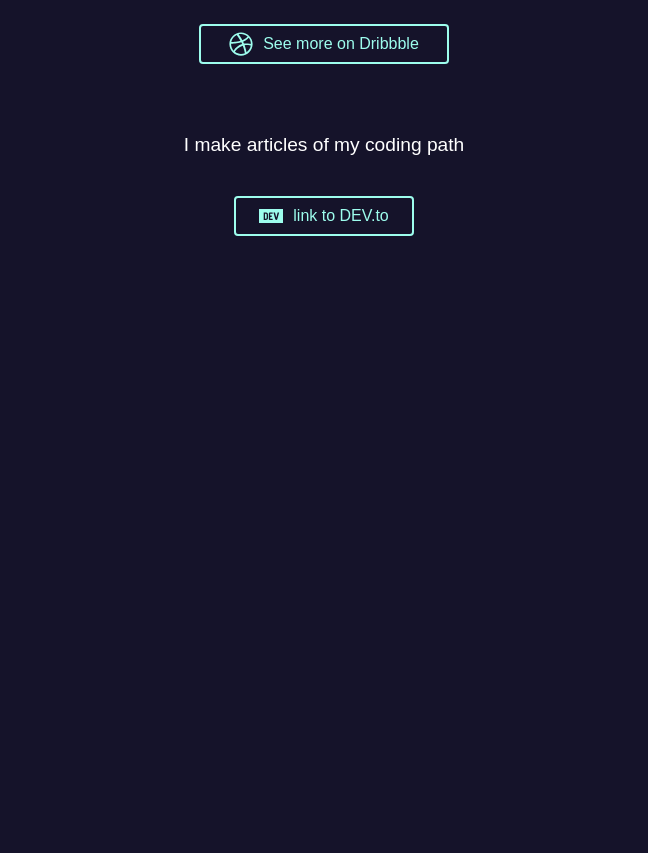
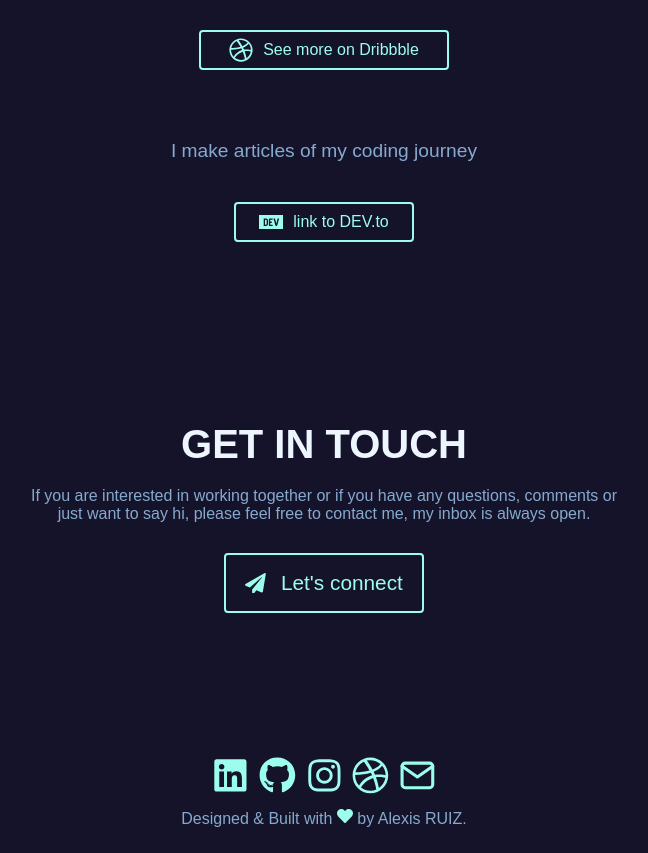
Before and after one commit to Molikuc/Portfolio, a React (Vite) app: page / in a window 1280 px wide. Shown: the part 3440-4293 px from the top of the page, without its empty margins (316-964 px from the left). Before the commit the page ends 3856 px from the top, so only its background shows below. Built offline with nearby package versions, Linux system fonts and the light colour scheme.

Commit message:
Adding the Contact Section + Footer

```diff
--- a/src/App.jsx
+++ b/src/App.jsx
@@ -4,6 +4,8 @@ import Hero from "./components/Hero";
 import About from "./components/About";
 import Tools from "./components/Tools";
 import Project from "./components/Project";
+import Contact from "./components/Contact";
+import Footer from "./components/Footer";
 
 function App() {
   return (
@@ -14,7 +16,9 @@ function App() {
         <About />
         <Tools />
         <Project />
+        <Contact />
       </main>
+      <Footer />
     </div>
   );
 }
--- /dev/null
+++ b/src/components/Contact.jsx
@@ -0,0 +1,21 @@
+import React from "react";
+import { FaPaperPlane } from "react-icons/fa";
+
+function Contact() {
+  return (
+    <section className="contact">
+      <h2>GET IN TOUCH</h2>
+      <p>
+        If you are interested in working together or if you have any questions,
+        comments or just want to say hi, please feel free to contact me, my
+        inbox is always open.
+      </p>
+      <a className="contact--button" href="mailto:ruiz.alexis1996@gmail.com">
+        <FaPaperPlane />
+        Let's connect
+      </a>
+    </section>
+  );
+}
+
+export default Contact;
--- /dev/null
+++ b/src/components/Footer.jsx
@@ -0,0 +1,38 @@
+import React from "react";
+import {
+  FaGithub,
+  FaInstagram,
+  FaLinkedin,
+  FaDribbble,
+  FaHeart,
+} from "react-icons/fa";
+import { FiMail } from "react-icons/fi";
+
+function Footer() {
+  return (
+    <footer>
+      <div className="footer--content">
+        <a href="https://www.linkedin.com/in/alexisruuiz/" target="_blank">
+          <FaLinkedin className="footer--socials" />
+        </a>
+        <a href="https://github.com/Molikuc" target="_blank">
+          <FaGithub className="footer--socials" />
+        </a>
+        <a href="https://www.instagram.com/alexisruizstudio/" target="_blank">
+          <FaInstagram className="footer--socials" />
+        </a>
+        <a href="https://dribbble.com/Polikuc" target="_blank">
+          <FaDribbble className="footer--socials" />
+        </a>
+        <a href="mailto:ruiz.alexis1996@gmail.com">
+          <FiMail className="footer--socials" />
+        </a>
+      </div>
+      <p>
+        Designed & Built with <FaHeart className="heart" /> by Alexis RUIZ.
+      </p>
+    </footer>
+  );
+}
+
+export default Footer;
--- a/src/components/Project.jsx
+++ b/src/components/Project.jsx
@@ -78,7 +78,7 @@ function Project() {
         </a>
       </div>
       <div className="project--articles">
-        <div>I make articles of my coding path</div>
+        <div>I make articles of my coding journey</div>
         <a
           className="project--button"
           href="https://dev.to/molikuc"
--- a/src/index.css
+++ b/src/index.css
@@ -326,6 +326,21 @@ header {
   filter: none;
 }
 
+@media screen and (max-width: 342px) {
+  .about--image {
+    width: 250px;
+    height: 250px;
+  }
+  .about--image::after {
+    width: 250px;
+    height: 250px;
+  }
+  .about--image img {
+    width: 250px;
+    height: 250px;
+  }
+}
+
 @media screen and (min-width: 768px) {
   .about {
     flex-direction: row;
@@ -434,7 +449,11 @@ header {
   justify-content: flex-start;
   flex-direction: column;
   padding: 100px 10%;
-  color: white; /*for test */
+  color: #86aace;
+}
+
+.project p {
+  font-size: 1.3rem;
 }
 
 .project h2 {
@@ -493,8 +512,15 @@ header {
   width: 200px;
   padding: 12px 48px;
   text-align: center;
-  color: white;
-  border: solid 2px white;
+  text-decoration: none;
+  border-radius: 5px;
+  font-family: "Poppins", sans-serif;
+  color: #9dfded;
+  border: solid 2px #9dfded;
+}
+
+.anime--button a:hover {
+  background-color: rgba(100, 255, 218, 0.1);
 }
 
 .project--developer > div:hover .project--overlay,
@@ -576,4 +602,95 @@ header {
     grid-column: 2;
     margin-top: 30px;
   }
+
+  .project {
+    padding-bottom: 50px;
+  }
 }
+
+/* CONTACT  */
+.contact {
+  font-family: "Poppins", sans-serif;
+  display: flex;
+  justify-content: center;
+  align-items: center;
+  flex-direction: column;
+  padding: 100px 10%;
+  color: #edf6ff;
+}
+
+.contact h2 {
+  color: #edf6ff;
+  font-size: 40px;
+  padding-bottom: 20px;
+}
+
+.contact p {
+  text-align: center;
+  color: #86aace;
+}
+
+.contact a {
+  gap: 15px;
+}
+
+.contact--button {
+  border: 2px solid #9dfded;
+  color: #9dfded;
+  display: flex;
+  align-items: center;
+  justify-content: center;
+  border-radius: 4px;
+  height: 60px;
+  width: 200px;
+  text-decoration: none;
+  margin: 30px 0;
+  cursor: pointer;
+  font-size: 1.3rem;
+}
+
+.contact--button:hover {
+  background-color: rgba(100, 255, 218, 0.1);
+}
+
+@media screen and (min-width: 1200px) {
+  .contact {
+    padding: 50px 27%;
+  }
+}
+
+/* FOOTER */
+
+footer {
+  font-family: "Poppins", sans-serif;
+  padding: 20% 0 5%;
+  display: flex;
+  flex-direction: column;
+}
+
+.footer--content {
+  display: flex;
+  gap: 10px;
+  justify-content: center;
+  padding-bottom: 10px;
+}
+
+.footer--socials {
+  color: #9dfded;
+  font-size: 2.3rem;
+}
+
+footer p {
+  color: #86aace;
+  text-align: center;
+}
+
+@media screen and (min-width: 1200px) {
+  footer {
+    padding: 5% 0 2%;
+  }
+}
+
+.heart {
+  color: #9dfded;
+}
```
